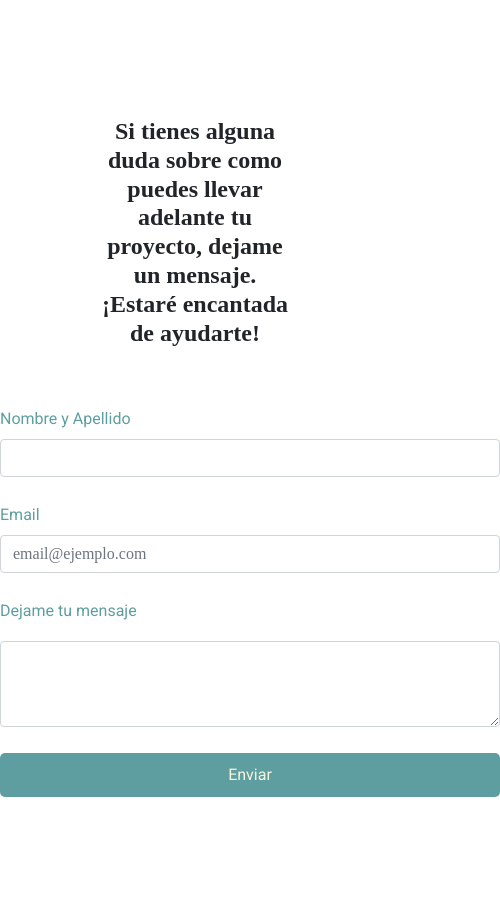
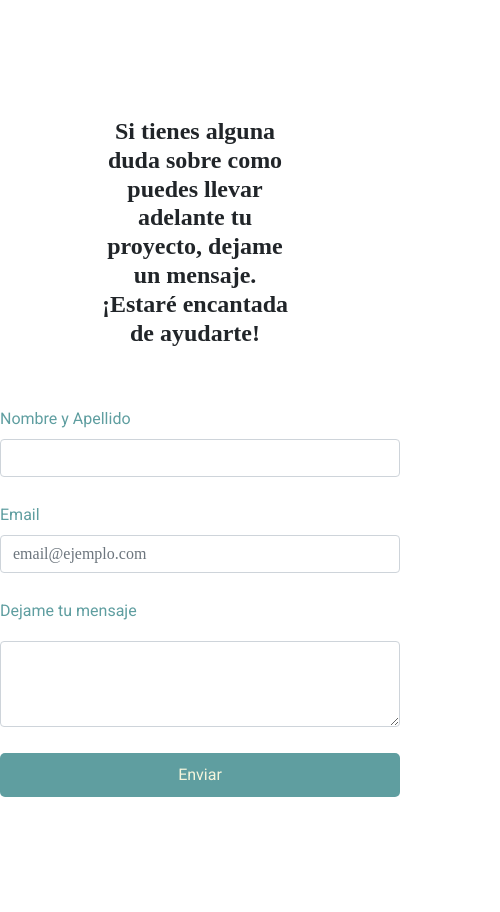
Before and after one commit to viviacevedo8/Proyecto-Portfolio, a website: page pages/contacto.html in a window 390 px wide. Shown: the part 117-1029 px from the top of the page, 500 px wide, since content can reach past the window. Drawn offline with nearby package versions, Linux system fonts and the light colour scheme; a web font is replaced by a local one.

Commit message:
agrego media queries para el formulario de contacto

```diff
--- a/scss/_contacto.scss
+++ b/scss/_contacto.scss
@@ -13,10 +13,9 @@ article{
     }
 
     form{
-        width: 500px;
         margin: 0 auto;
         padding-top: 50px;
-        padding-bottom: 80px;
+        padding-bottom: 70px;
 
         label, select, textarea, fieldset{
             display: inline-block;
@@ -68,6 +67,22 @@ article{
     }
 }
 
+
+@media screen and (max-width: 767px) {
+
+    form{
+        width: 400px;
+    }
+}
+
+@media screen and (min-width: 768px) {
+
+    form{
+        width: 700px;
+    }
+}
+
+
 footer{
     margin-top: 1em;
     padding-top: .5em;
```
Also changed, not shown: CSS/styles.css.
